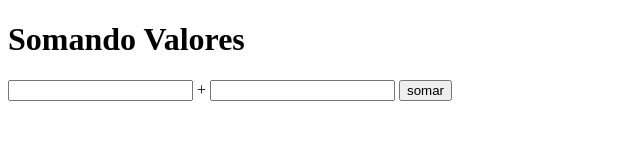
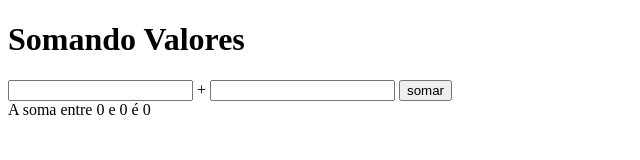
Before and after one commit to ddener-nardi/curso-javascript, a plain HTML site: page CursoemVideo/mod_03/aula10/ex007.html in a window 1280 px wide. Both pictures are taken after a click on the button "somar". Shown: the whole page, without its empty margins (0-640 px from the left). Drawn offline with Linux system fonts and the light colour scheme.

Commit message:
Update ex007.html

```diff
--- a/CursoemVideo/mod_03/aula10/ex007.html
+++ b/CursoemVideo/mod_03/aula10/ex007.html
@@ -10,6 +10,7 @@
     <input type="number" name="txtn1" id="txtn1"> +
     <input type="number" name="txtn2" id="txtn2">
     <input type="button" value="somar" onclick="somar()">
+    <div id="res">Resultado: </div>
 
     <script>
         function somar(){
@@ -17,7 +18,8 @@
             tn2 = document.getElementById('txtn2')
             var n1 = Number(tn1.value)
             var n2 = Number(tn2.value)
-            sum =
+            sum = n1 + n2
+            res.innerHTML = `A soma entre ${n1} e ${n2} é ${sum}`
         }
     </script>
 </body>
```
